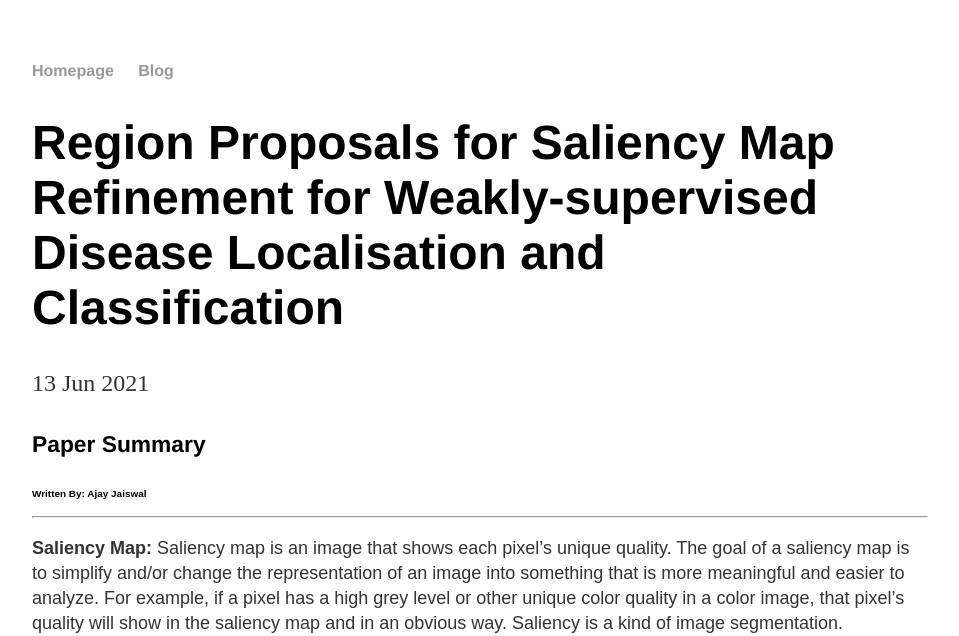
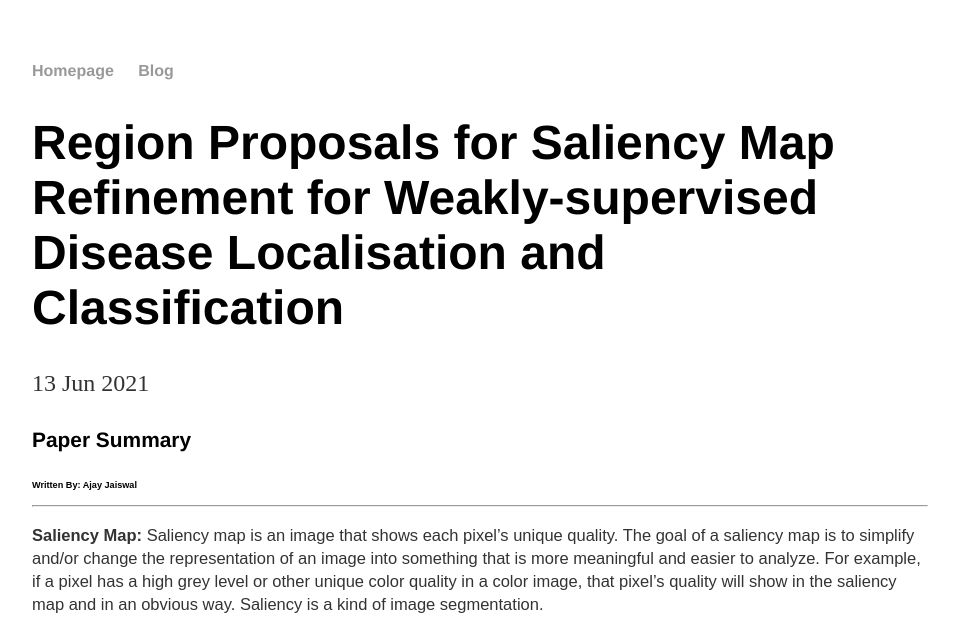
Before and after one commit to Ajay1994/ajay1994.github.io, a Jekyll site: the page built from _posts/2021-06-13-Region Proposals for Saliency Map Refinement for Weakly-supervised Disease Localisation and Classification.md, in a window 1280 px wide. Shown: the top 636 px of the page, without its empty margins (160-1119 px from the left). Built offline with Jekyll 4.4.1, drawn with Linux system fonts in a browser that asks for light colours.

Commit message:
Update post.html

```diff
--- a/_layouts/post.html
+++ b/_layouts/post.html
@@ -4,6 +4,6 @@
 <h1>{{ page.title }}</h1>
 <p class="meta">{{ page.date | date_to_string }}</p>
 
-<div class="post" style="font-family: Arial, Helvetica, sans-serif; font-size:12px">
+<div class="post" style="font-family: Arial, Helvetica, sans-serif; font-size:11px">
   {{ content }}
 </div>
```
